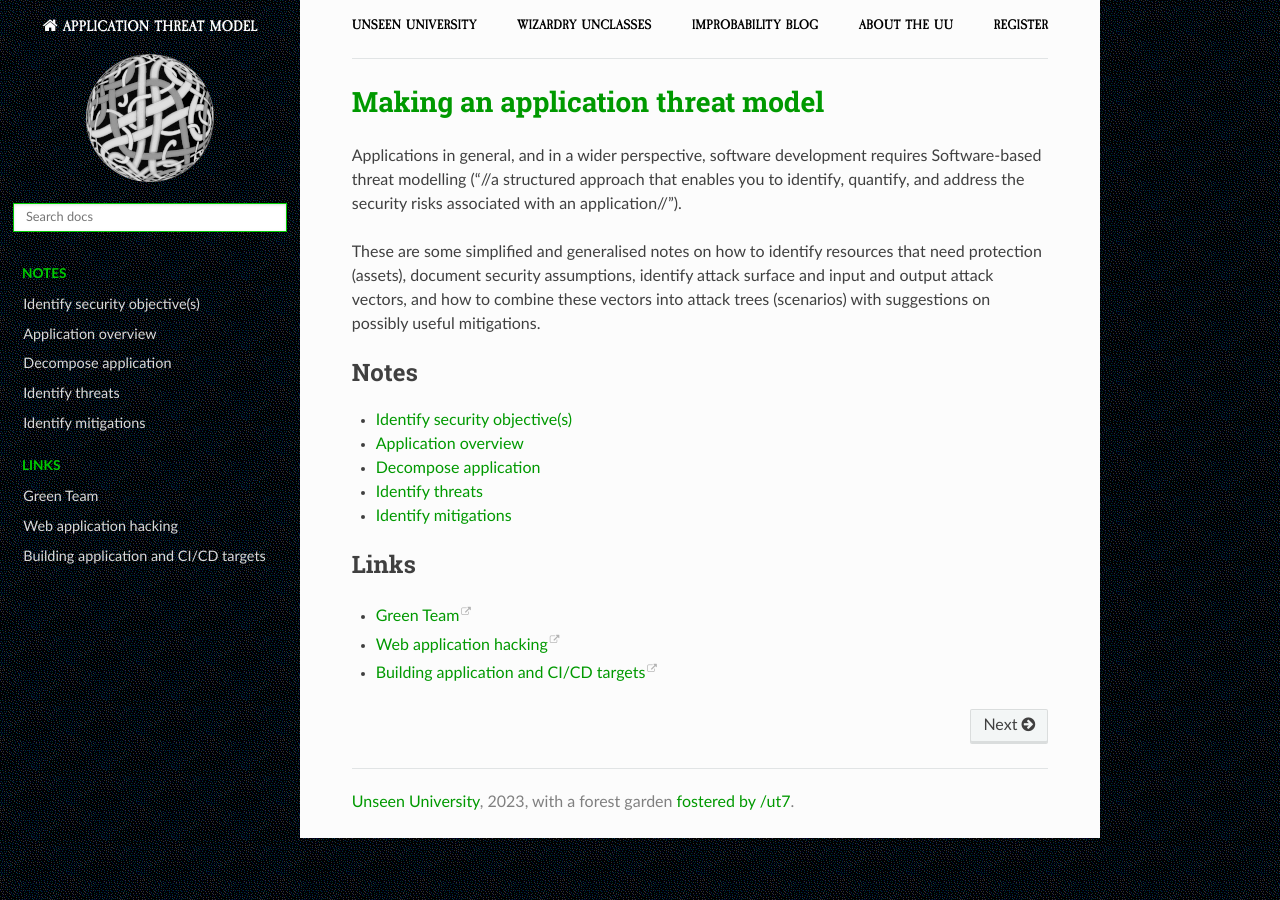
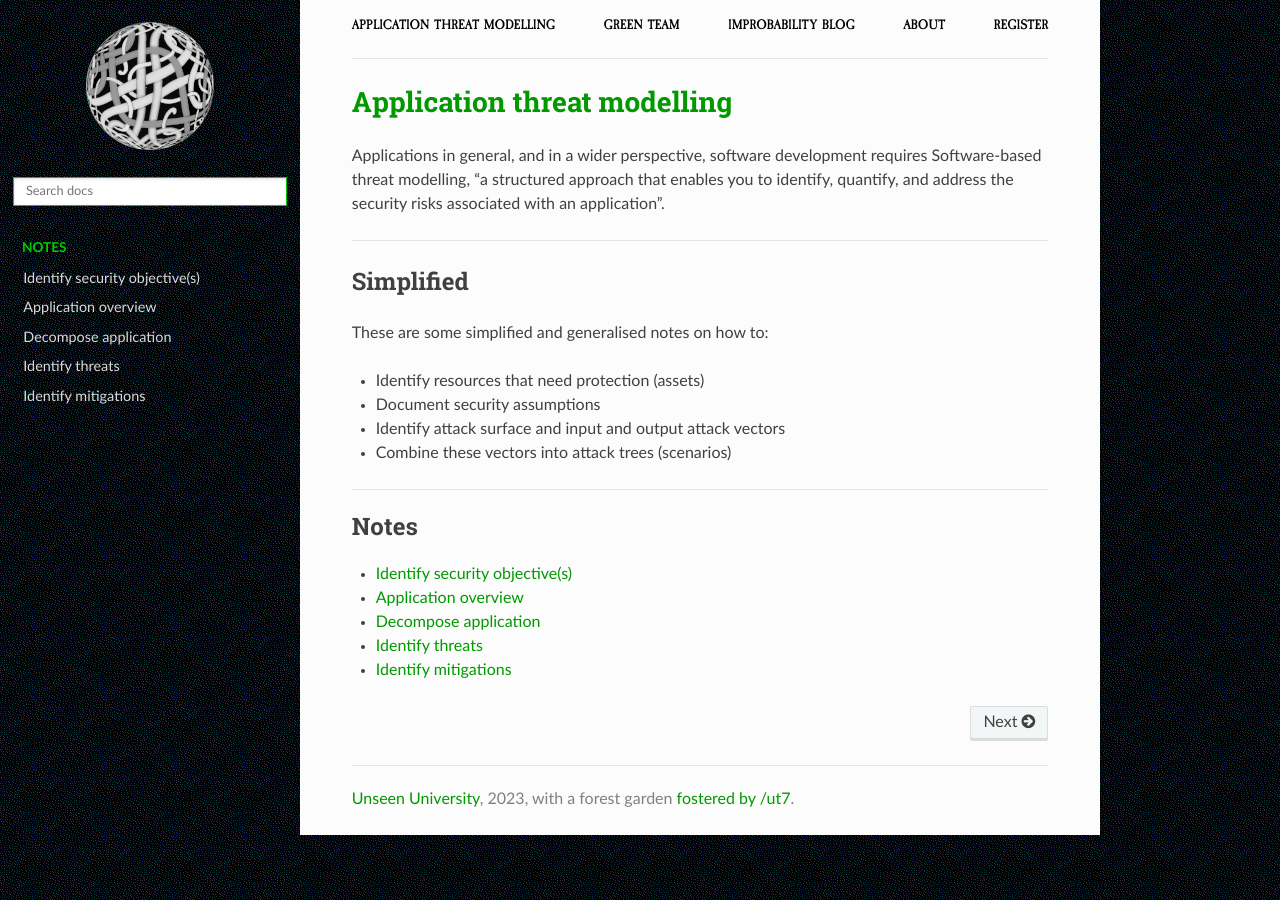
Before and after one commit to tymyrddin/green-app, a Sphinx documentation site: the page built from source/index.rst, in a window 1280 px wide. Built offline with Sphinx 7.4.7 and the Read the Docs theme 2.0.0, drawn with Linux system fonts in a browser that asks for light colours.

Commit message:
improved navigation

```diff
--- a/source/_templates/breadcrumbs.html
+++ b/source/_templates/breadcrumbs.html
@@ -1,10 +1,10 @@
 <div class="container">
     <topnav>
             <ul>
-                <li class="nav__item"><a href="https://uu.tymyrddin.dev/" class="nav__link">Unseen University</a></li>
-                <li class="nav__item"><a href="https://uu.tymyrddin.dev/" class="nav__link">Wizardry Unclasses</a></li>
+                <li class="nav__item"><a href="https://uu.tymyrddin.dev/" class="nav__link">Application threat modelling</a></li>
+                <li class="nav__item"><a href="https://green.tymyrddin.dev/" class="nav__link">Green Team</a></li>
                 <li class="nav__item"><a href="https://uu.tymyrddin.dev/blog/" class="nav__link">Improbability Blog</a></li>
-                <li class="nav__item"><a href="https://uu.tymyrddin.dev/about/" class="nav__link">About the UU</a></li>
+                <li class="nav__item"><a href="https://uu.tymyrddin.dev/about/" class="nav__link">About</a></li>
                 <li class="nav__item"><a href="https://uu.tymyrddin.dev/registration/" class="nav__link">Register</a></li>
             </ul>
     </topnav>
--- a/source/conf.py
+++ b/source/conf.py
@@ -17,7 +17,7 @@
 
 # -- Project information -----------------------------------------------------
 
-project = 'Application threat model'
+project = 'Application threat modelling'
 copyright = '2022, TyMyrddin'
 author = 'TyMyrddin'
 
@@ -58,6 +58,7 @@ html_theme_options = {
     'display_version': True,
     'prev_next_buttons_location': 'bottom',
     'style_external_links': True,
+    'logo_only': True,
     # Toc options
     'collapse_navigation': True,
     'sticky_navigation': False,
@@ -66,7 +67,7 @@ html_theme_options = {
     'titles_only': False
 }
 
-html_title = "Application threat model"
+html_title = "Application threat modelling"
 html_logo = "img/logo.png"
 html_favicon = "img/favicon.ico"
 
--- a/source/index.rst
+++ b/source/index.rst
@@ -1,8 +1,20 @@
-Making an application threat model
+Application threat modelling
 ====================================================
-Applications in general, and in a wider perspective, software development requires Software-based threat modelling ("//a structured approach that enables you to identify, quantify, and address the security risks associated with an application//").
+Applications in general, and in a wider perspective, software development requires Software-based threat modelling, "a structured approach that enables you to identify, quantify, and address the security risks associated with an application".
 
-These are some simplified and generalised notes on how to identify resources that need protection (assets), document security assumptions, identify attack surface and input and output attack vectors, and how to combine these vectors into attack trees (scenarios) with suggestions on possibly useful mitigations.
+----
+
+Simplified
+-------------------------------------------
+
+These are some simplified and generalised notes on how to:
+
+- Identify resources that need protection (assets)
+- Document security assumptions
+- Identify attack surface and input and output attack vectors
+- Combine these vectors into attack trees (scenarios)
+
+----
 
 .. toctree::
    :maxdepth: 1
@@ -14,10 +26,3 @@ These are some simplified and generalised notes on how to identify resources tha
    docs/decompose.md
    docs/threats.md
    docs/mitigations.md
-
-.. toctree::
-   :caption: Links
-
-   Green Team <https://green.tymyrddin.dev/>
-   Web application hacking <https://red.tymyrddin.dev/projects/app/en/latest/>
-   Building application and CI/CD targets <https://wyrd.tymyrddin.dev/>
```
Also changed, not shown: README.md (+1 -1 lines).
